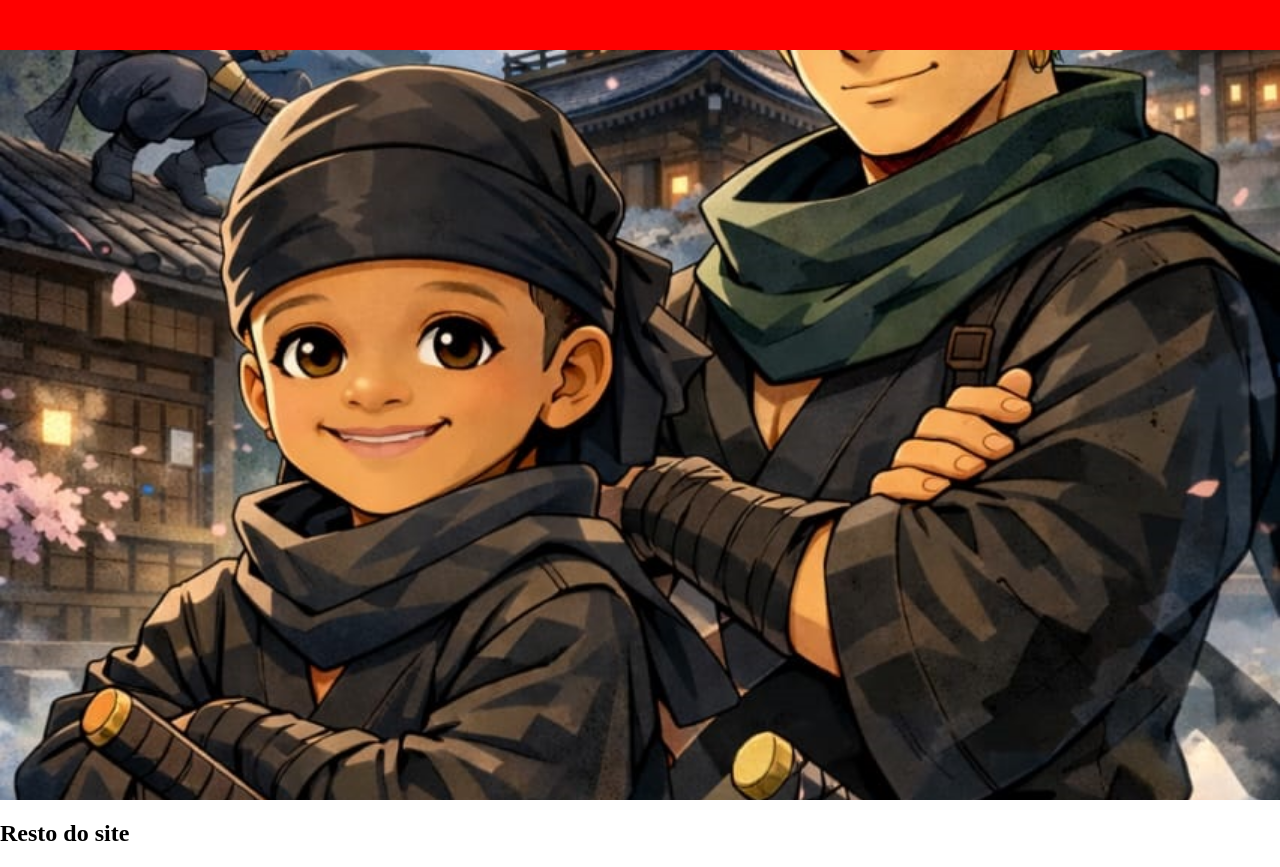
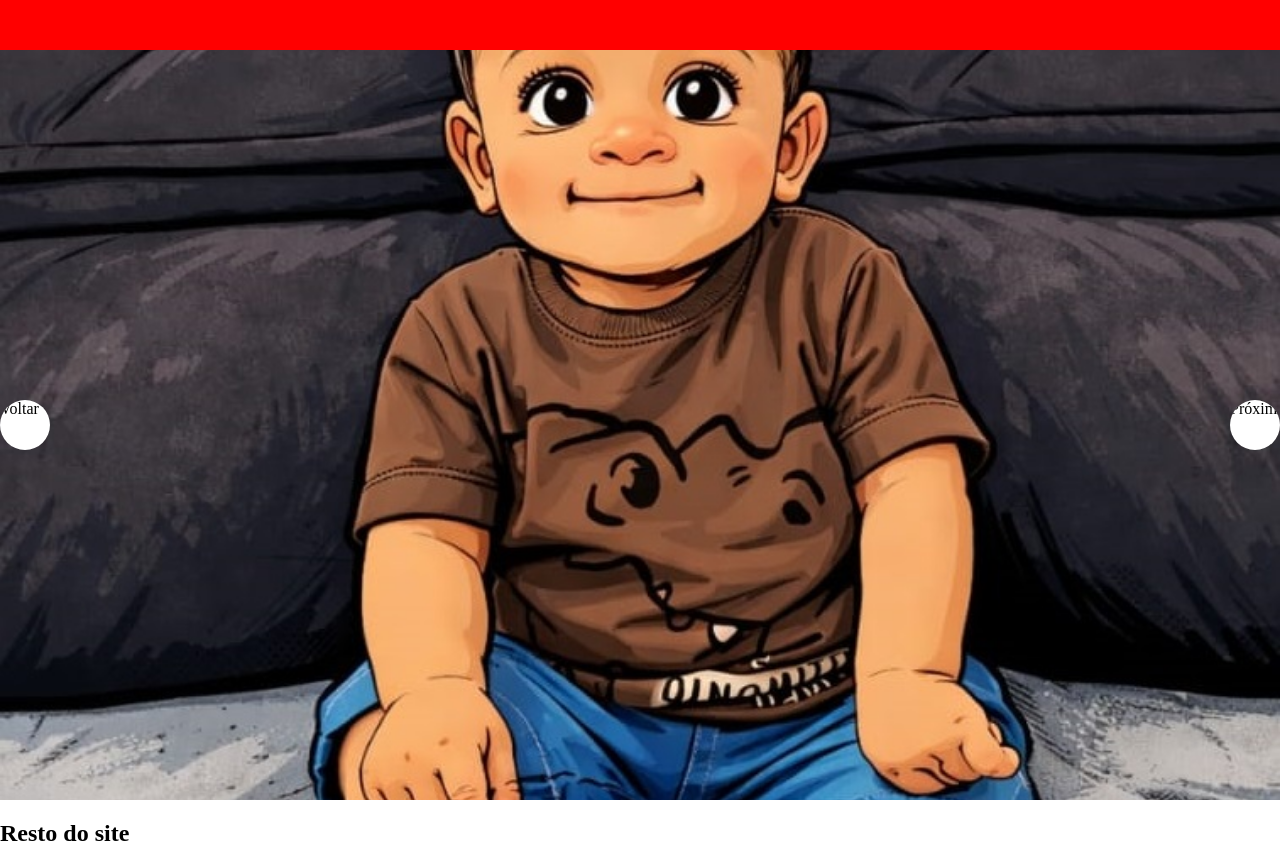
Before and after one commit to Wiillboss/projeto_slideShow, a plain HTML site: page index.html in a window 1280 px wide. Drawn offline with Linux system fonts and the light colour scheme.

Commit message:
atualização

```diff
--- a/index.html
+++ b/index.html
@@ -1,16 +1,22 @@
 <!DOCTYPE html>
 <html lang="pt-br">
+
 <head>
     <meta charset="UTF-8">
     <meta name="viewport" content="width=device-width, initial-scale=1.0">
     <title>Slideshow</title>
     <link rel="stylesheet" href="style.css">
 </head>
+
 <body>
     <header>
         <div class="header"></div>
         <div class="slider">
-            <div class="slider--width" style="width: calc(100vw *3);">
+            <div class="slider--controls">
+                <div class="slider--control" onclick="goPrev()">Voltar</div>
+                <div class="slider--control" onclick="goNext()">Próximo</div>
+            </div>
+            <div class="slider--width">
                 <div class="slider--item" style="background-image:url(fotos/1.jpg);"></div>
                 <div class="slider--item" style="background-image:url(fotos/2.jpg);"></div>
                 <div class="slider--item" style="background-image:url(fotos/3.jpg);"></div>
@@ -23,4 +29,5 @@
 
     <script src="script.js"></script>
 </body>
+
 </html>
--- a/script.js
+++ b/script.js
@@ -0,0 +1,32 @@
+let totalSliders = document.querySelectorAll('.slider--item').length;
+let currentSlide = 0;
+
+document.querySelector('.slider--width').style.width =
+    `calc(100vw * ${totalSliders})`;
+document.querySelector('.slider--controls').style.height =
+    `${document.querySelector('.slider').clientHeight}px`;
+
+function goPrev() {
+    currentSlide--;
+    if (currentSlide < 0) {
+        currentSlide = totalSliders - 1;
+    }
+    updateMargin();
+
+}
+
+function goNext() {
+    currentSlide++;
+    if (currentSlide > (totalSliders - 1)) {
+        currentSlide = 0;
+    }
+    updateMargin();
+}
+
+function updateMargin() {
+    let newMargin = (currentSlide * document.body.clientWidth);
+    document.querySelector('.slider--width').style.marginLeft =
+        `-${newMargin}px`;
+}
+
+setInterval(goNext, 2000);
--- a/style.css
+++ b/style.css
@@ -1,9 +1,13 @@
-body{
+*{
+    box-sizing: border-box;
+}
+
+body {
     margin: 0;
 
 }
 
-header{
+header {
     margin: 0;
     display: flex;
     flex-direction: column;
@@ -11,25 +15,44 @@ header{
     background-color: gray;
 }
 
-.header{
+.header {
     height: 50px;
     background-color: red;
 }
 
-.slider{
+.slider {
     flex: 1;
     overflow: hidden;
 }
 
-.slider--width{
+.slider--width {
     height: 100%;
     display: flex;
     transition: all ease 0.3;
 }
 
-.slider--item{
+.slider--item {
     width: 100vw;
-    height: inherit; /*inherit HERDA a altura*/
+    height: inherit;
+    /*inherit HERDA a altura*/
     background-position: center;
     background-size: cover;
 }
+
+.slider--controls {
+    position: absolute;
+    z-index: 99;
+    width: 100vw;
+    display: flex;
+    justify-content: space-between;
+    align-items: center;
+}
+
+.slider--control{
+    width: 50px;
+    height: 50px;
+    background-color: #FFF;
+    border-radius: 50%;
+    overflow: hidden;
+    cursor: pointer;
+}
```
